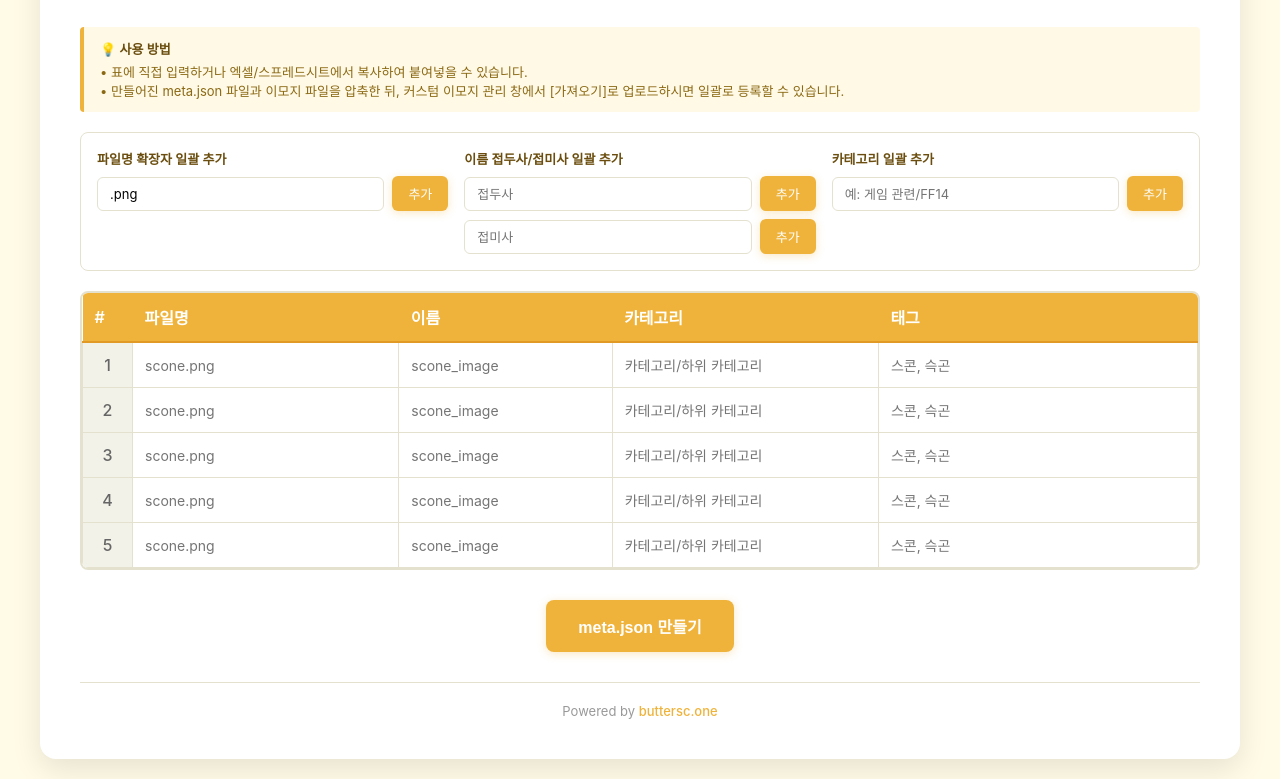
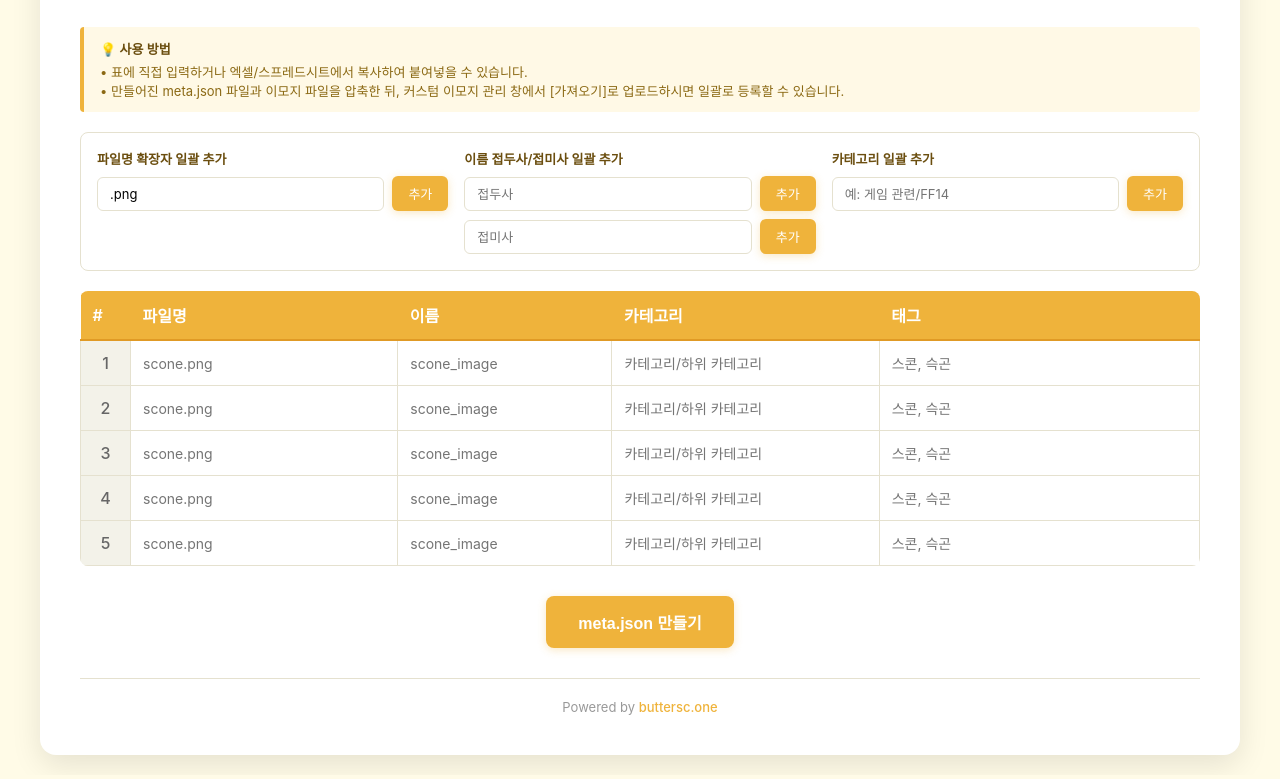
Before and after one commit to kimbabclub/bscone-json, a plain HTML site: page index.html in a window 1280 px wide. Shown: the part 151-930 px from the top of the page. Drawn offline with Linux system fonts and the light colour scheme; a web font is replaced by a local one.

Commit message:
Update index.html

```diff
--- a/index.html
+++ b/index.html
@@ -56,7 +56,7 @@
         .table-container {
             overflow-x: auto;
             margin-bottom: 30px;
-            border: 2px solid #e5e1cf;
+            border: 0px solid #e5e1cf;
             border-radius: 8px;
             max-height: 500px;
             overflow-y: auto;
```
